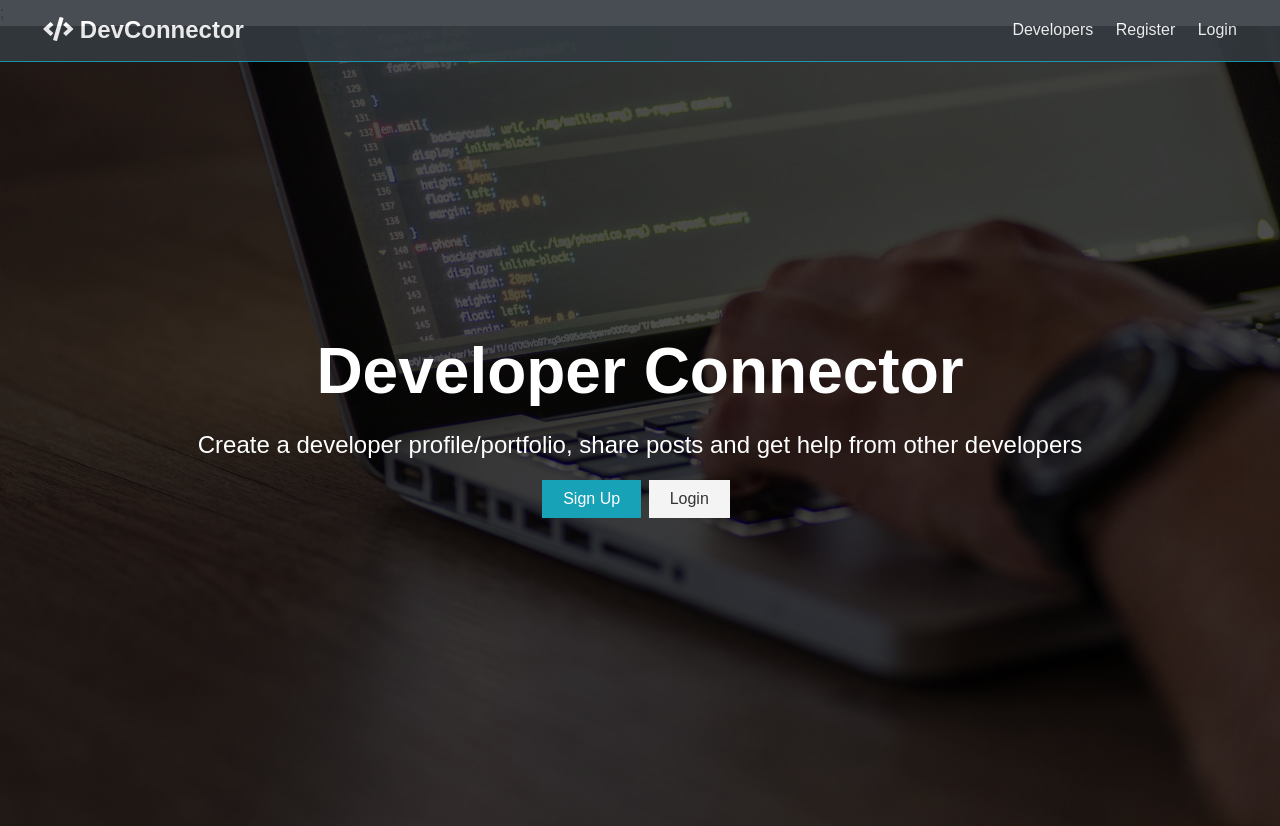
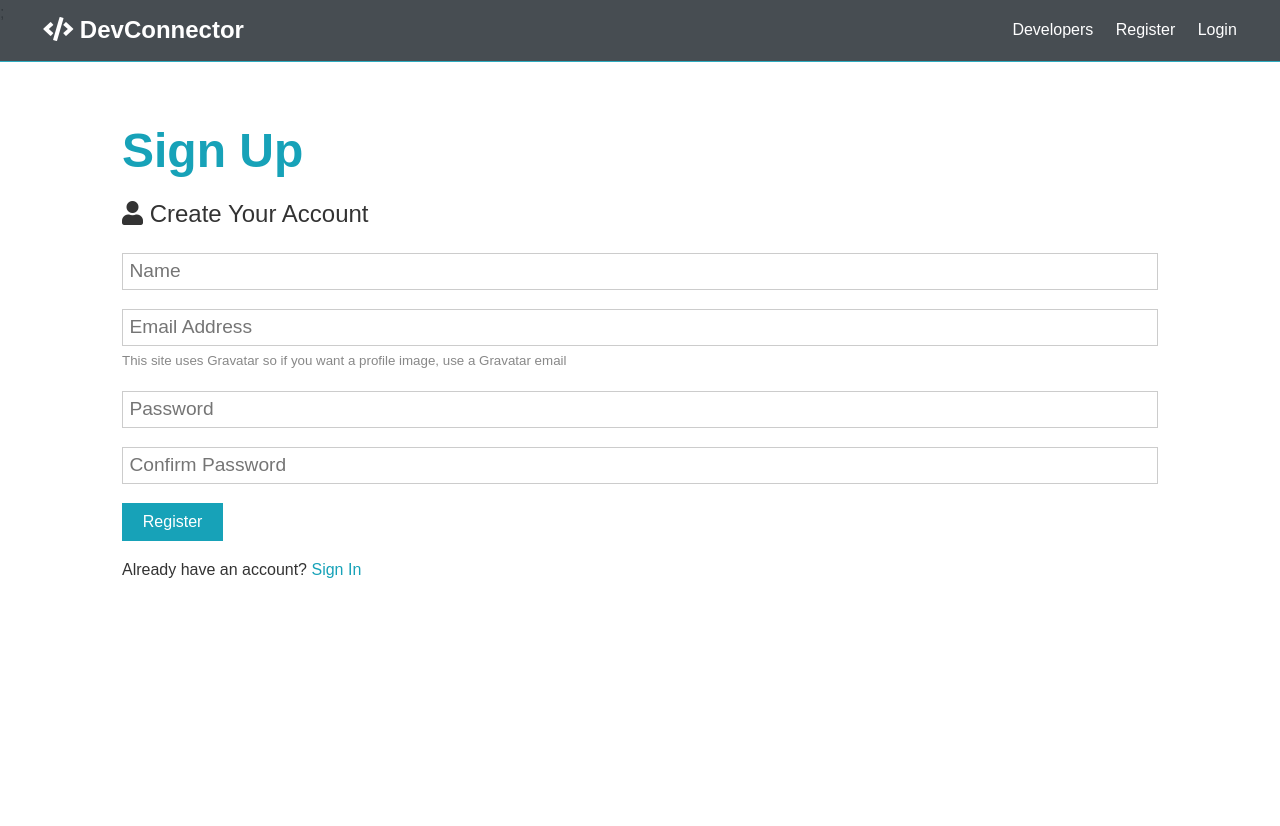
Before and after one commit to Ryan-Garofalo/SocialBet, a React (Create React App) app in the folder client/: page /register in a window 1280 px wide. After the commit the page ends 800 px from the top, so only its background shows below. Built offline with nearby package versions, Linux system fonts and the light colour scheme.

Commit message:
starting implementing redux

```diff
--- a/client/package.json
+++ b/client/package.json
@@ -17,6 +17,7 @@
     "redux": "^4.0.5",
     "redux-devtools-extension": "^2.13.8",
     "redux-thunk": "^2.3.0",
+    "uuid": "^8.3.2",
     "web-vitals": "^1.1.0"
   },
   "scripts": {
--- a/client/src/App.js
+++ b/client/src/App.js
@@ -1,14 +1,33 @@
 import React, { Fragment } from 'react';
+import { BrowserRouter as Router, Route, Switch } from 'react-router-dom';
 import Navbar from './components/layout/Navbar';
 import Landing from './components/layout/Landing';
+import Register from './components/auth/Register';
+import Login from './components/auth/Login';
+// redux
+
+import { Provider } from 'react-redux';
+import store from './store';
+
+
 import './App.css';
 
-const App = () =>
+const App = () => (
+<Provider store={store}>
+  <Router>
     <Fragment>
       <Navbar />
-      <Landing />
+      <Route exact path='/' component={Landing} />
+      <section className="container">
+        <Switch>
+          <Route exact path='/register' component={Register} />
+          <Route exact path='/login' component={Login} />
+        </Switch>
+      </section>
     </Fragment>
+  </Router>
+</Provider>
 
-
+);
 
 export default App;
--- /dev/null
+++ b/client/src/actions/alert.js
@@ -0,0 +1,10 @@
+import uuid from 'uuid';
+import { SET_ALERT, REMOVE_ALERT } from './types';
+
+export const setAlert = (msg, alertType) => dispatch => {
+  const id = uuid.v4();
+  dispatch({
+    type: SET_ALERT,
+    payload: {msg, alertType, id}
+  });
+};
--- /dev/null
+++ b/client/src/actions/types.js
@@ -0,0 +1,2 @@
+export const SET_ALERT = 'SET_ALERT';
+export const REMOVE_ALERT = 'REMOVE_ALERT';
--- /dev/null
+++ b/client/src/components/auth/Login.js
@@ -0,0 +1,56 @@
+import React, { Fragment, useState } from "react";
+import { Link } from 'react-router-dom';
+
+const Login = () => {
+  const [formData, setFormData] = useState({
+    email: "",
+    password: ""
+  });
+
+  const { email, password } = formData;
+
+  const onChange = (e) =>
+    setFormData({ ...formData, [e.target.name]: e.target.value });
+
+  const onSubmit = async e => {
+    e.preventDefault();
+      console.log('success');
+  };
+
+  return (
+    <Fragment>
+      <h1 className="large text-primary">Sign In</h1>
+      <p className="lead">
+        <i className="fas fa-user"></i> Sign Into Your Account
+      </p>
+      <form className="form" onSubmit={(e) => onSubmit(e)}>
+        <div className="form-group">
+          <input
+            type="email"
+            placeholder="Email Address"
+            name="email"
+            value={email}
+            onChange={(e) => onChange(e)}
+            required
+          />
+        </div>
+        <div className="form-group">
+          <input
+            type="password"
+            placeholder="Password"
+            name="password"
+            value={password}
+            onChange={(e) => onChange(e)}
+            minLength="6"
+          />
+        </div>
+        <input type="submit" className="btn btn-primary" value="Login" />
+      </form>
+      <p className="my-1">
+        Don't have  account? <Link to="/register">Sign Up</Link>
+      </p>
+    </Fragment>
+  );
+};
+
+export default Login;
--- /dev/null
+++ b/client/src/components/auth/Register.js
@@ -0,0 +1,86 @@
+import React, { Fragment, useState } from "react";
+import { Link } from 'react-router-dom';
+
+const Register = () => {
+  const [formData, setFormData] = useState({
+    name: "",
+    email: "",
+    password: "",
+    password2: "",
+  });
+
+  const { name, email, password, password2 } = formData;
+
+  const onChange = (e) =>
+    setFormData({ ...formData, [e.target.name]: e.target.value });
+
+  const onSubmit = async e => {
+    e.preventDefault();
+    if (password !== password2) {
+      console.log("passwords do not match");
+    } else {
+      console.log('success');
+    }
+  };
+
+  return (
+    <Fragment>
+      <h1 className="large text-primary">Sign Up</h1>
+      <p className="lead">
+        <i className="fas fa-user"></i> Create Your Account
+      </p>
+      <form className="form" onSubmit={(e) => onSubmit(e)}>
+        <div className="form-group">
+          <input
+            type="text"
+            placeholder="Name"
+            name="name"
+            value={name}
+            onChange={(e) => onChange(e)}
+            required
+          />
+        </div>
+        <div className="form-group">
+          <input
+            type="email"
+            placeholder="Email Address"
+            name="email"
+            value={email}
+            onChange={(e) => onChange(e)}
+            required
+          />
+          <small className="form-text">
+            This site uses Gravatar so if you want a profile image, use a
+            Gravatar email
+          </small>
+        </div>
+        <div className="form-group">
+          <input
+            type="password"
+            placeholder="Password"
+            name="password"
+            value={password}
+            onChange={(e) => onChange(e)}
+            minLength="6"
+          />
+        </div>
+        <div className="form-group">
+          <input
+            type="password"
+            placeholder="Confirm Password"
+            name="password2"
+            value={password2}
+            onChange={(e) => onChange(e)}
+            minLength="6"
+          />
+        </div>
+        <input type="submit" className="btn btn-primary" value="Register" />
+      </form>
+      <p className="my-1">
+        Already have an account? <Link to="/login">Sign In</Link>
+      </p>
+    </Fragment>
+  );
+};
+
+export default Register;
--- a/client/src/components/layout/Landing.js
+++ b/client/src/components/layout/Landing.js
@@ -1,4 +1,5 @@
 import React from "react";
+import { Link } from 'react-router-dom';
 
 const Landing = () => {
   return (
@@ -12,12 +13,12 @@
               from other developers
             </p>
             <div className="buttons">
-              <a href="register.html" class="btn btn-primary">
+              <Link to="/register" className="btn btn-primary">
                 Sign Up
-              </a>
-              <a href="login.html" class="btn btn-light">
+              </Link>
+              <Link to="/login" className="btn btn-light">
                 Login
-              </a>
+              </Link>
             </div>
           </div>
         </div>
--- a/client/src/components/layout/Navbar.js
+++ b/client/src/components/layout/Navbar.js
@@ -1,23 +1,25 @@
-import React from "react";
+import React from 'react';
+import { Link } from 'react-router-dom';
+
 
 const Navbar = () => {
   return (
     <div>
       <nav className="navbar bg-dark">
         <h1>
-          <a href="index.html">
+          <Link to="/">
             <i className="fas fa-code"></i> DevConnector
-          </a>
+          </Link>
         </h1>
         <ul>
           <li>
             <a href="profiles.html">Developers</a>
           </li>
           <li>
-            <a href="register.html">Register</a>
+            <Link to="/register">Register</Link>
           </li>
           <li>
-            <a href="login.html">Login</a>
+            <Link to="/login">Login</Link>
           </li>
         </ul>
       </nav>
--- /dev/null
+++ b/client/src/reducers/alert.js
@@ -0,0 +1,16 @@
+import {SET_ALERT, REMOVE_ALERT} from '../actions/types'
+
+const initialState = [];
+
+export default function(state = initialState, action) {
+  const { type, payload } = action;
+
+  switch (type){
+    case 'SET_ALERT':
+      return [...state, payload];
+    case REMOVE_ALERT:
+      return state.filter(alert => alert.id !== payload)
+    default:
+    return state;
+  }
+}
--- /dev/null
+++ b/client/src/reducers/index.js
@@ -0,0 +1,6 @@
+import {combineReducers } from 'redux';
+import alert from './alert';
+
+export default combineReducers({
+  alert
+});
--- /dev/null
+++ b/client/src/store.js
@@ -0,0 +1,15 @@
+import { createStore, applyMiddleware } from 'redux';
+import { composeWithDevTools } from 'redux-devtools-extension';
+import thunk from 'redux-thunk';
+import rootReducer from './reducers';
+
+
+const initialState = {};
+
+const middleware = [thunk];
+
+const store = createStore(rootReducer, initialState, composeWithDevTools(applyMiddleware(...middleware))
+);
+
+
+export default store;
```
Also changed, not shown: 1 other file (tests, documents, lock files or other folders).
